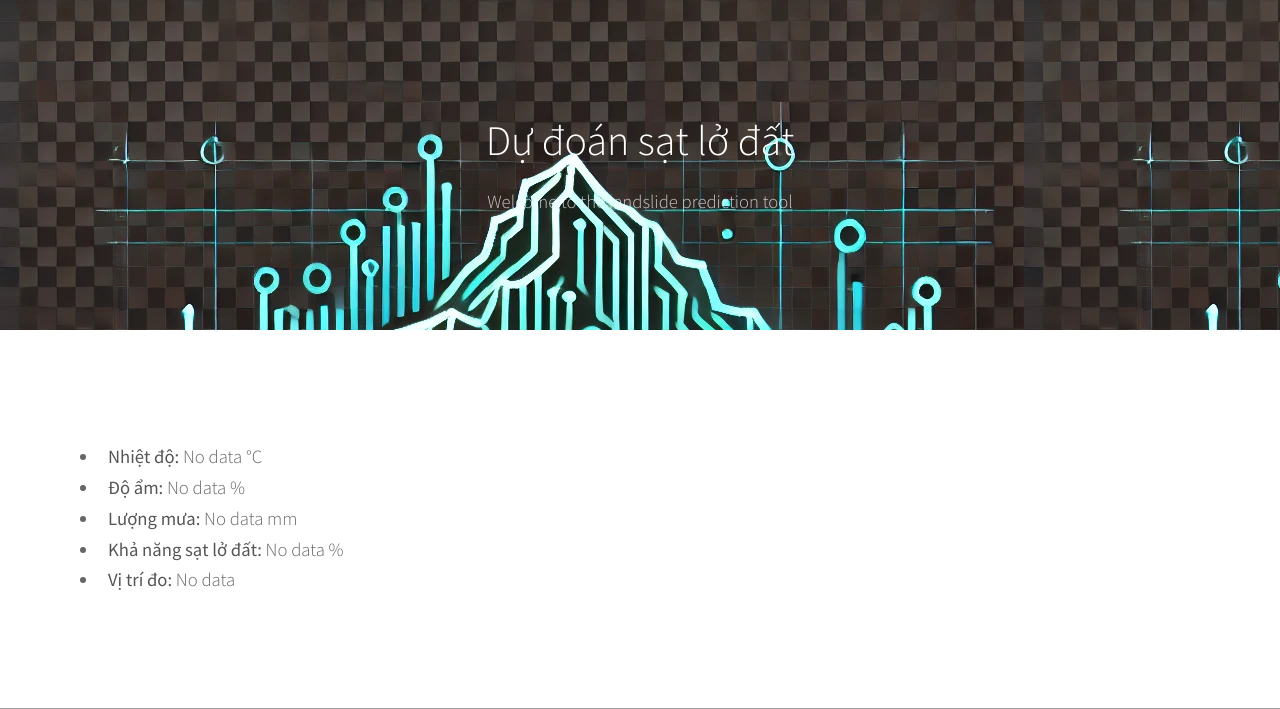
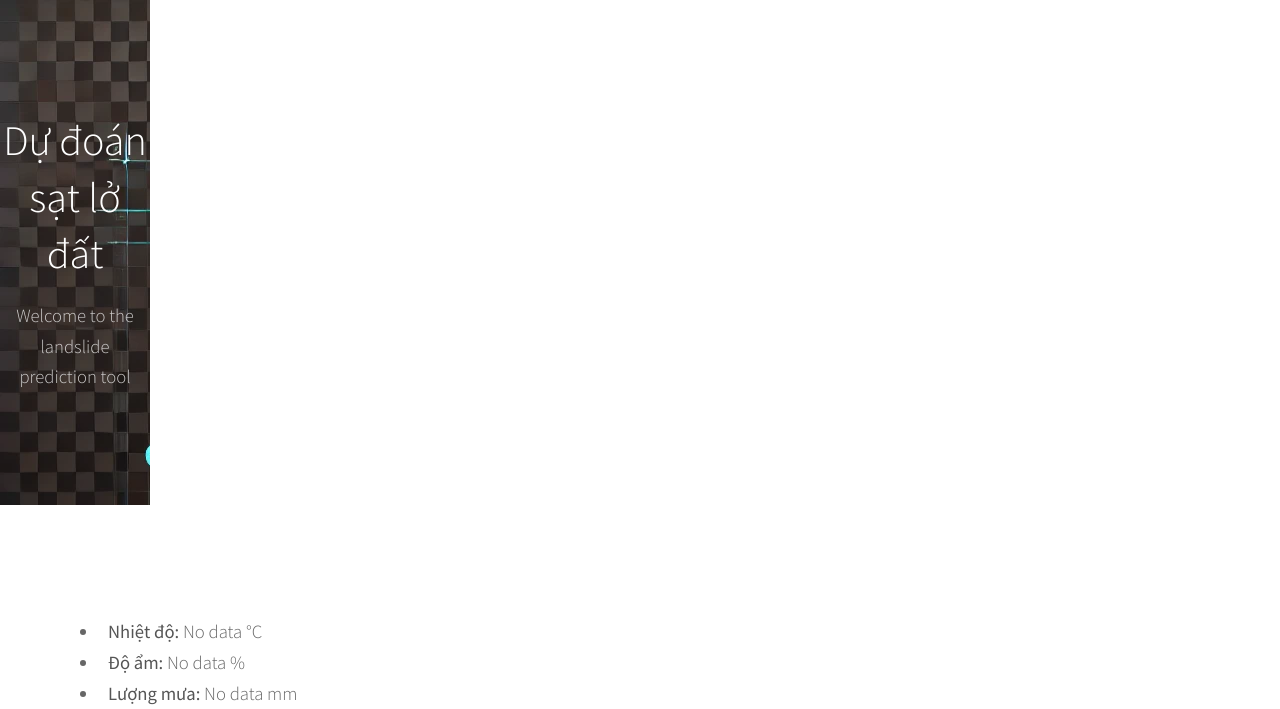
Before and after one commit to HungNguyen612/LandslidePredictENG, a Flask app: page / in a window 1280 px wide. Shown: the top 709 px of the page. Run offline with Flask 3, Linux system fonts and the light colour scheme; grey boxes are pictures that could not be loaded.

Commit message:
Update index.css

```diff
--- a/static/index.css
+++ b/static/index.css
@@ -2917,6 +2917,8 @@
 		overflow: hidden;
 		position: relative;
 		text-align: center;
+		width: 150px;
+		height: auto;
 	}
 
 		#header a {
```
